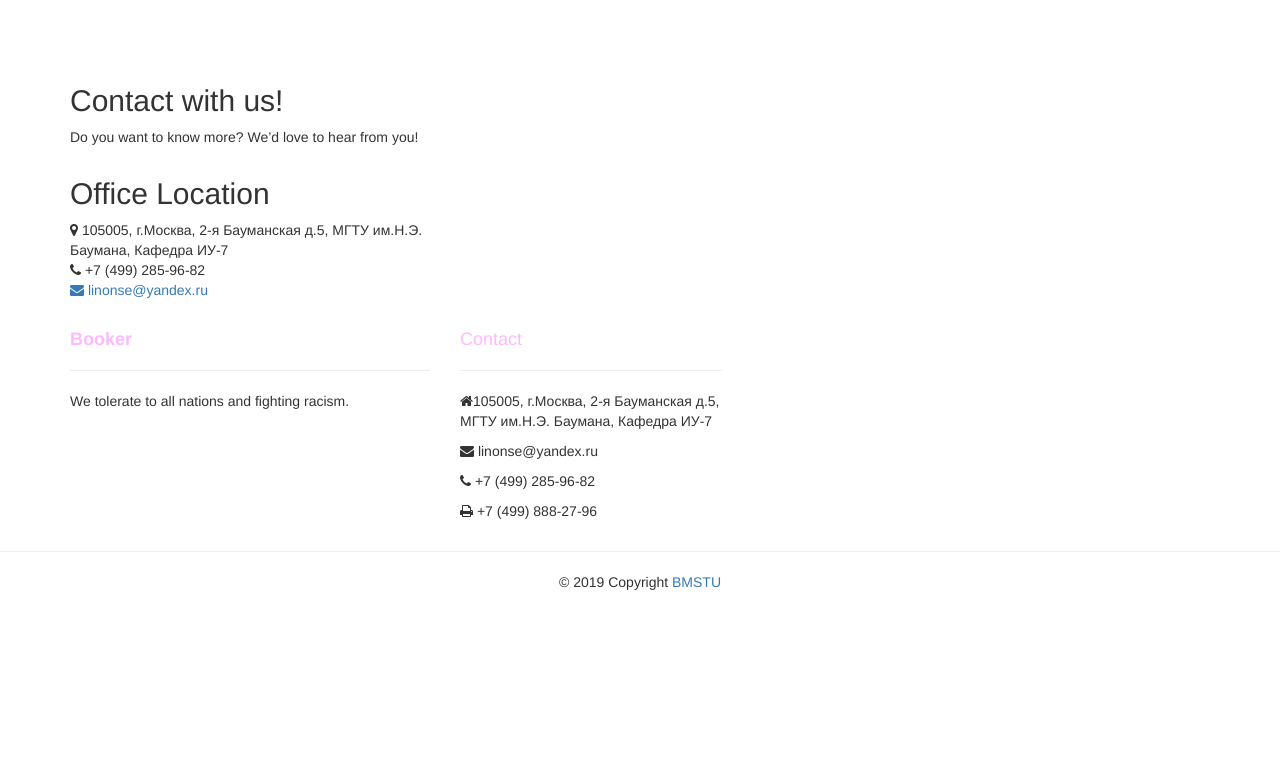
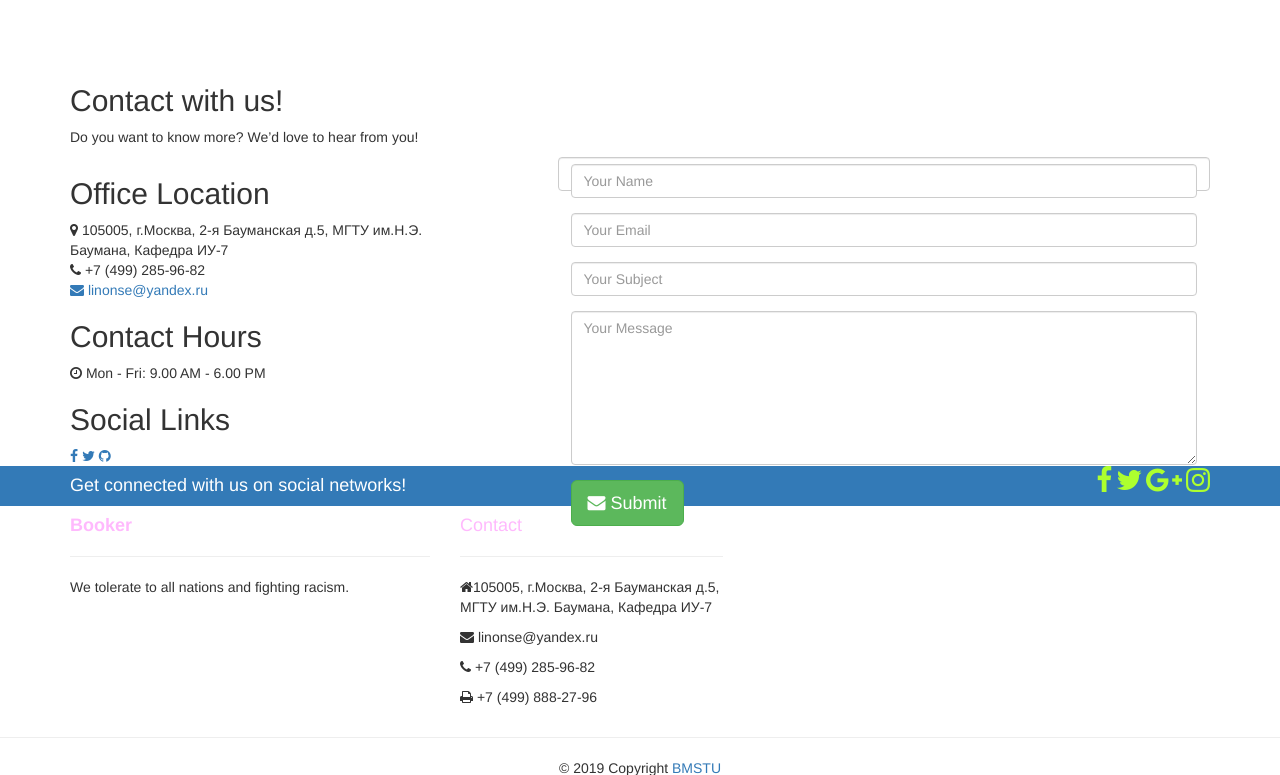
Before and after one commit to Savital/BookShopTMD, a Django app: page /contact/ in a window 1280 px wide. Shown: the part 90-865 px from the top of the page. Before the commit the page ends 680 px from the top, so only its background shows below. Run offline with Django 3.2, Linux system fonts and the light colour scheme; some libraries are stand-ins or nearby versions.

Commit message:
Added contact hours and social links

```diff
--- a/templates/contact.html
+++ b/templates/contact.html
@@ -69,12 +69,68 @@
               <a href="http://mail.yandex.ru"><i class="fa fa-envelope icon-box icon-xs"></i> linonse@yandex.ru</a>
             </address>
           </div>
+          <div>
+            <h2>Contact Hours</h2>
+            <address>
+              <p><i class="fa fa-clock-o icon-box icon-xs"></i> <span>Mon - Fri:</span> 9.00 AM - 6.00 PM</p>
+            </address>
+          </div>
+          <div>
+            <h2>Social Links</h2>
+            <a href="http://facebook.com"><i class="fa fa-facebook icon-round icon-xs"></i></a>
+            <a href="http://twitter.com"><i class="fa fa-twitter icon-round icon-xs"></i></a>
+            <a href="http://github.com"><i class="fa fa-github icon-round icon-xs"></i></a>
+          </div>
+        </div>
+        <div class="col-md-7 col-md-offset-1 justify-content-around">
+          <form class="form-control mb-lg-5" action="" role="form" method="post" name="contact-form" data-toggle="validator">
+            <div class="form-group">
+              <label for="name" class="sr-only">Name</label>
+              <input type="text" placeholder="Your Name" id="name" class="form-control" name="name" required data-error="Please enter your name">
+            </div>
+
+            <div class="form-group">
+              <label for="email" class="sr-only">Email</label>
+              <input type="email" placeholder="Your Email" id="email" class="form-control" name="email" required data-error="Please enter your Email">
+            </div>
+
+            <div class="form-group">
+              <label for="subject" class="sr-only">Subject</label>
+              <input type="text" placeholder="Your Subject" class="form-control" name="subject" required data-error="Please enter your message subject">
+            </div>
+
+            <div class="form-group">
+              <label for="message" class="sr-only">Message</label>
+              <textarea placeholder="Your Message" rows="7" id="message" class="form-control" name="message" required data-error="Write your message"></textarea>
+            </div>
+
+            <button class="btn btn-success btn-lg" type="submit"><i class="fa fa-envelope"></i> Submit</button>
+            <div class="h3 text-center hidden"></div>
+            <div class="clearfix"></div>
+          </form>
         </div>
       </div>
     </div>
   </section>
     <!-- Footer -->
     <footer class="footer bg-dark text-white">
+
+        <!-- Social Icons -->
+        <div class="bg-primary">
+            <div class="container">
+                <div class="row py-4">
+                    <div class="col-md-6 col-lg-7">
+                        <h4 class="mb-0 white-text">Get connected with us on social networks!</h4>
+                    </div>
+                    <div class="col-md-6 col-lg-5 text-right">
+                        <a href="http://facebook.com" style="color: greenyellow"><i class="fa fa-facebook white-text mr-lg-4 fa-2x"> </i></a>
+                        <a href="http://twitter.com" style="color: greenyellow"><i class="fa fa-twitter white-text mr-lg-4 fa-2x"> </i></a>
+                        <a href="http://google.com" style="color: greenyellow"><i class="fa fa-google-plus white-text mr-lg-4 fa-2x"> </i></a>
+                        <a href="http://instagram.com" style="color: greenyellow"><i class="fa fa-instagram white-text mr-lg-4 fa-2x"> </i></a>
+                    </div>
+                </div>
+            </div>
+        </div>
 
         <!-- Footer Links -->
         <div class="container pt-5 pb-2">
```
